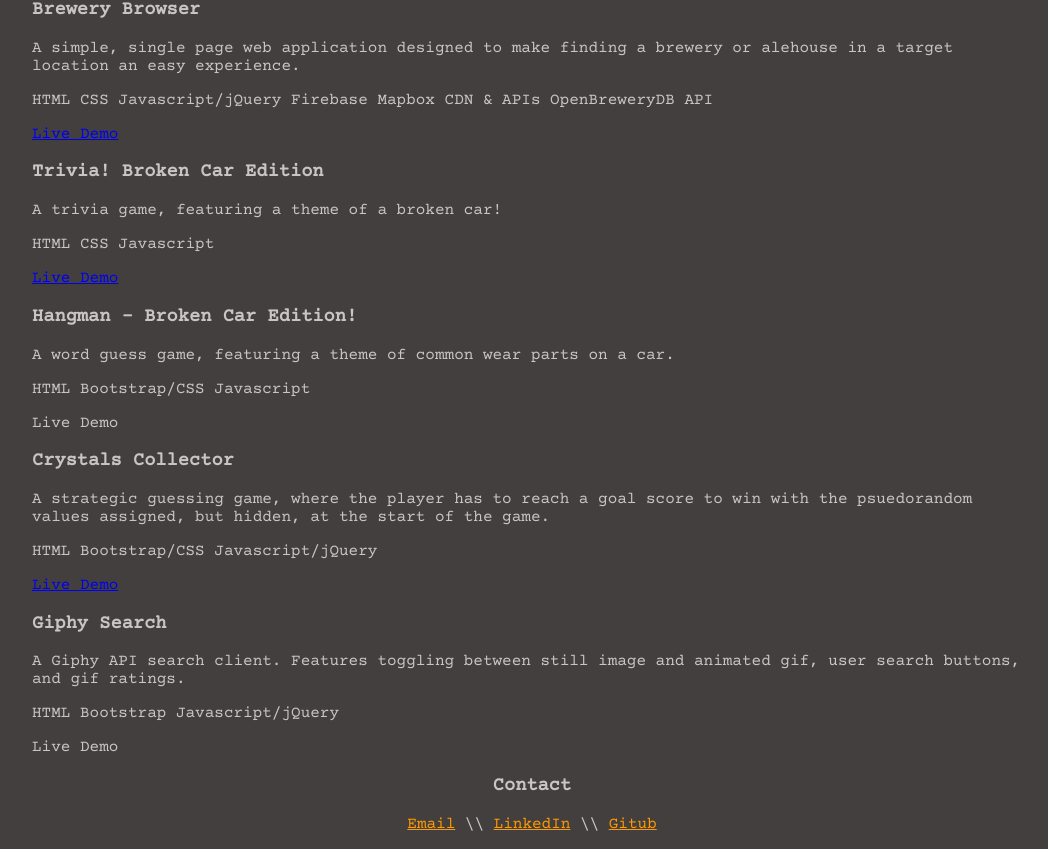
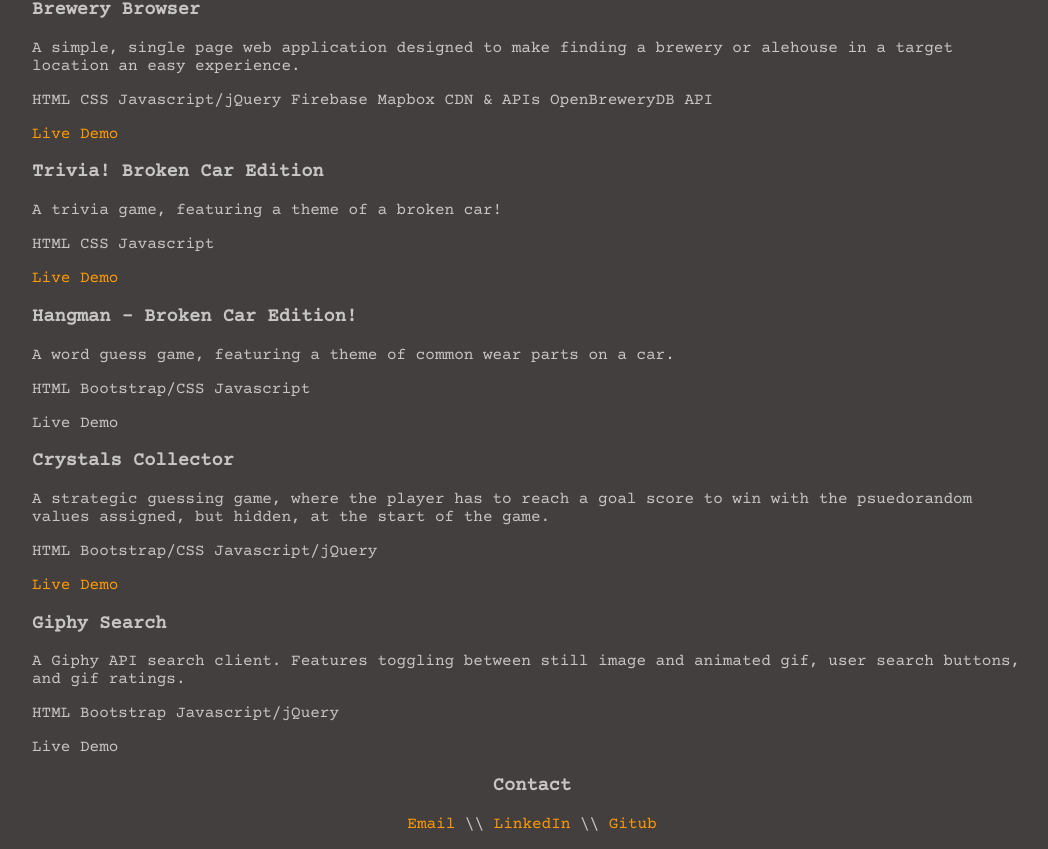
Before and after one commit to freshmangoes/portfolio, a React (Create React App) app: page / in a window 1280 px wide. Shown: the part 720-1569 px from the top of the page, without its empty margins (108-1156 px from the left). Built offline with nearby package versions, Linux system fonts and the light colour scheme.

Commit message:
Adds more styling to project links and contact links

```diff
--- a/src/components/Contact/Contact.js
+++ b/src/components/Contact/Contact.js
@@ -8,11 +8,17 @@ const Contact = () => {
 		<div className='contact-container'>
 			<h3>Contact</h3>
 			<p className='contact-item'>
-				<a href='mailto:kylecilia@icloud.com'>Email</a>
+				<a className='contact-item' href='mailto:kylecilia@icloud.com'>
+					Email
+				</a>
 				<span> \\ </span>
-				<a href='https://linkedin.com/in/kylecilia'>LinkedIn</a>
+				<a className='contact-item' href='https://linkedin.com/in/kylecilia'>
+					LinkedIn
+				</a>
 				<span> \\ </span>
-				<a href='https://github.com/freshmangoes'>Gitub</a>
+				<a className='contact-item' href='https://github.com/freshmangoes'>
+					Gitub
+				</a>
 			</p>
 		</div>
 	);
--- a/src/components/Projects/Project/Project.css
+++ b/src/components/Projects/Project/Project.css
@@ -15,3 +15,19 @@
 .project-technologies{
   /* font-family: 'Courier Prime' */
 }
+
+.project-link{
+  text-decoration: none
+}
+
+.project-link-container a:link {
+  color: #ff9b00;
+}
+
+.project-link-container a:visited {
+	color: #ffe0e0;
+}
+
+.project-link-container a:hover {
+	color: #ffffff;
+}
--- a/src/components/Projects/Project/Project.js
+++ b/src/components/Projects/Project/Project.js
@@ -15,7 +15,9 @@ const Project = (props) => {
 					return <span key={e}>{e} </span>;
 				})}
 			</p>
-			<a href={link}>Live Demo</a>
+			<div className='project-link-container'>
+				<a className='project-link' href={link}>Live Demo</a>
+			</div>
 
 			{/* Add image and link to live demo to project */}
 		</div>
```
